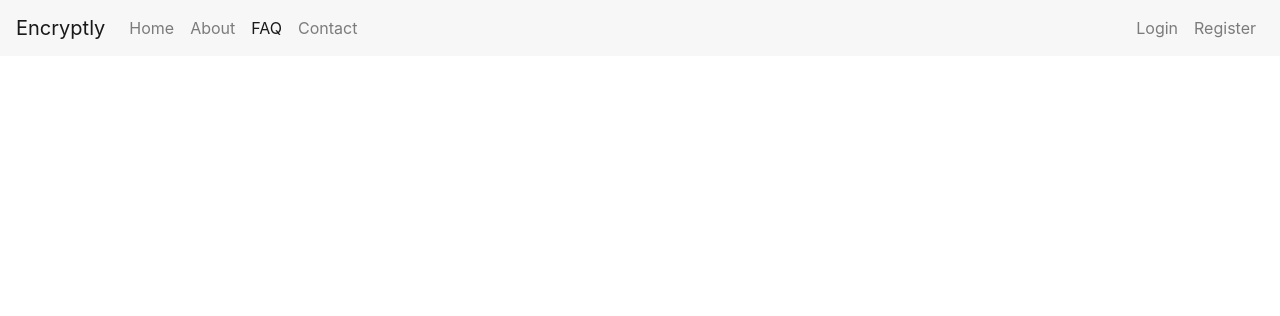
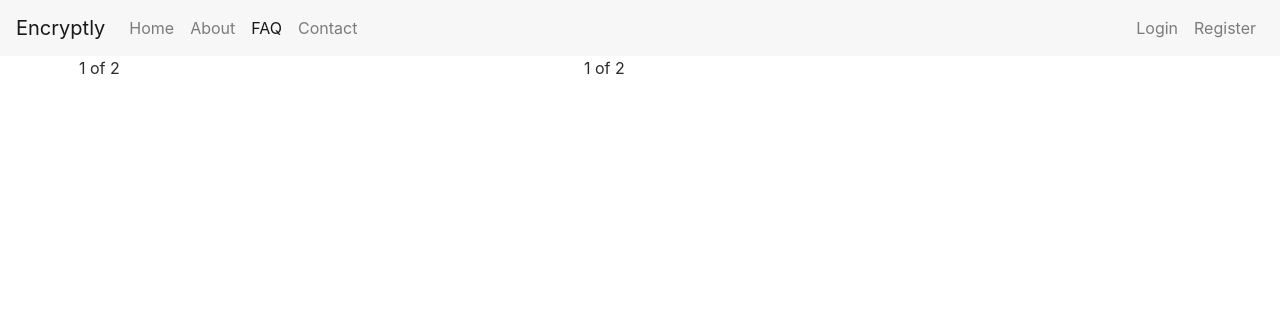
Before and after one commit to josh-richardson/encryptly, a Django app: page /faq/ in a window 1280 px wide. Shown: the top 316 px of the page. Run offline with Django 3.2, Linux system fonts and the light colour scheme; parts of the project's set-up code (start-up, migrations or seed data) failed here and were passed over; some libraries are stand-ins or nearby versions.

Commit message:
Adds CSS and begins main webpage

```diff
--- a/encryptly/encryptly_backend/views.py
+++ b/encryptly/encryptly_backend/views.py
@@ -6,4 +6,4 @@ from django.shortcuts import render
 
 
 def index(request):
-    return render(request, "encryptly_backend/base.html", {})
+    return render(request, "encryptly_backend/index.html", {})
--- /dev/null
+++ b/encryptly/static/css/encryptly.css
@@ -0,0 +1,7 @@
+.container {
+    width: 90%;
+}
+
+.row {
+    width: 90%;
+}
--- a/encryptly/templates/encryptly_backend/base.html
+++ b/encryptly/templates/encryptly_backend/base.html
@@ -21,6 +21,8 @@
 
     <!-- Custom Fonts -->
     <link href="{% static "font-awesome/css/font-awesome.css" %}" rel="stylesheet" type="text/css">
+
+    <link href="{% static "css/encryptly.css" %}" rel="stylesheet">
 
 </head>
 
--- a/encryptly/templates/encryptly_backend/index.html
+++ b/encryptly/templates/encryptly_backend/index.html
@@ -7,4 +7,15 @@
 
 
 {% block body_block %}
+
+    <div class="container">
+        <!-- Example row of columns -->
+        <div class="row">
+            <div class="col-xl-6">
+                1 of 2
+            </div>
+            <div class="col-xl-6">
+                1 of 2
+            </div>
+        </div>
 {% endblock %}
```
